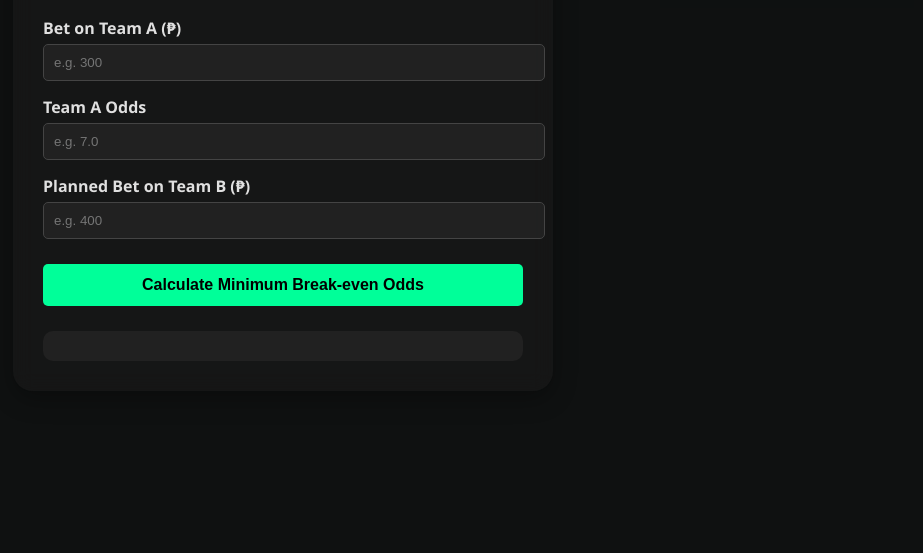
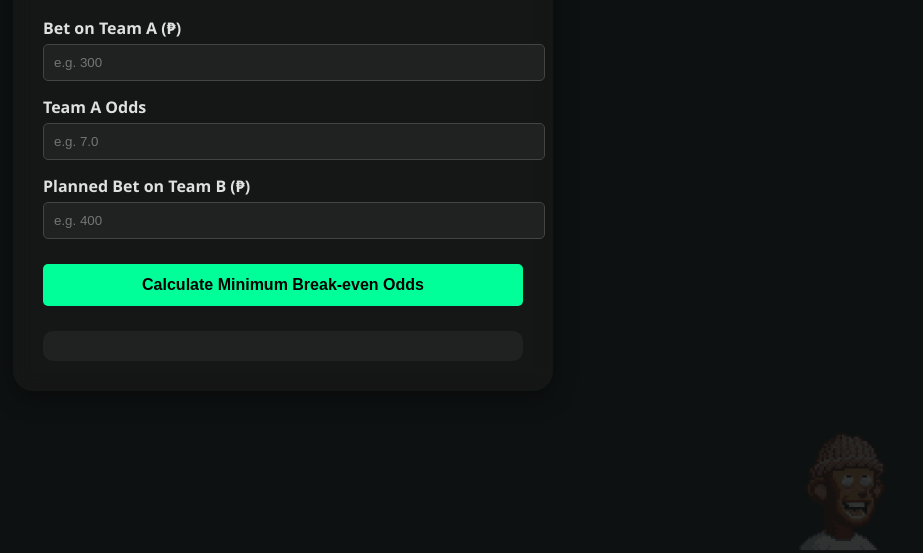
Before and after one commit to techiesnft/arb-bet-calculator, a plain HTML site: page index.html in a window 1280 px wide. Shown: the part 247-800 px from the top of the page, without its empty margins (357-1280 px from the left). Drawn offline with Linux system fonts and the light colour scheme.

Commit message:
Update index.html
changed jpg to png on icon

```diff
--- a/index.html
+++ b/index.html
@@ -22,7 +22,7 @@
     body {
       font-family: "Segoe UI", sans-serif;
       background-color: var(--bg-color);
-      background-image: url('bg-character.jpg');
+      background-image: url('bg-character.png');
       background-repeat: no-repeat;
       background-size: 150px;
       background-position: bottom right;
```
